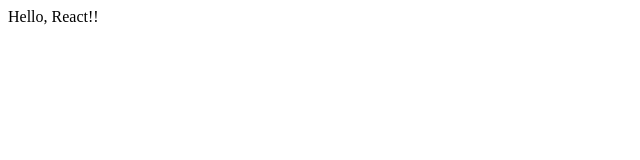
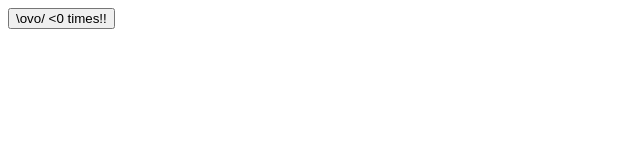
Before and after one commit to bamchoh/react16_8_study, a React app: page / in a window 1280 px wide. Shown: the top 160 px of the page, without its empty margins (0-640 px from the left). Built offline with nearby package versions, Linux system fonts and the light colour scheme.

Commit message:
Add webpack-dev-server and recat 16.8 components

```diff
--- a/package.json
+++ b/package.json
@@ -14,9 +14,12 @@
     "@babel/preset-env": "^7.3.1",
     "@babel/preset-react": "^7.0.0",
     "babel-loader": "^8.0.5",
+    "html-loader": "^0.5.5",
+    "html-webpack-plugin": "^3.2.0",
     "react": "^16.8.0",
     "react-dom": "^16.8.0",
     "webpack": "^4.29.2",
-    "webpack-cli": "^3.2.3"
+    "webpack-cli": "^3.2.3",
+    "webpack-dev-server": "^3.1.14"
   }
 }
--- /dev/null
+++ b/src/components/App.js
@@ -0,0 +1,12 @@
+import React, { useState } from 'react';
+
+export default () => {
+  const [a, b] = useState(0);
+  return (
+    <div>
+      <button onClick={() => { b(a + 1); }}>
+        \ovo/ {"<"}{a} times!!
+      </button>
+    </div>
+  )
+};
--- a/index.html
+++ b/src/index.html
@@ -3,9 +3,8 @@
 	<head>
 		<meta charset="utf-8">
 		<title>aaa</title>
-		<script src="dist/main.js"></script>
 	</head>
 	<body>
-		<div id='root'></div>
+		<div id="root"></div>
 	</body>
 </html>
--- a/src/index.js
+++ b/src/index.js
@@ -1,7 +1,9 @@
 import React from 'react'
 import ReactDOM from 'react-dom'
 
+import App from './components/App'
+
 ReactDOM.render(
-  <div>Hello, React!!</div>,
-  document.getElementById('root')
+  <App />,
+  document.getElementById("root")
 )
--- a/webpack.config.js
+++ b/webpack.config.js
@@ -1,3 +1,5 @@
+const HtmlWebPackPlugin = require('html-webpack-plugin');
+
 module.exports = {
   module: {
     rules: [
@@ -10,7 +12,23 @@
            presets: ['@babel/preset-env']
          }
        }
+      },
+      {
+        test: /\.html$/,
+        use: [
+          {
+            loader: "html-loader"
+          }
+        ]
       }
+
     ]
-  }
+  },
+
+  plugins: [
+    new HtmlWebPackPlugin({
+      template: "./src/index.html",
+      filename: "./index.html"
+    })
+  ]
 }
```
